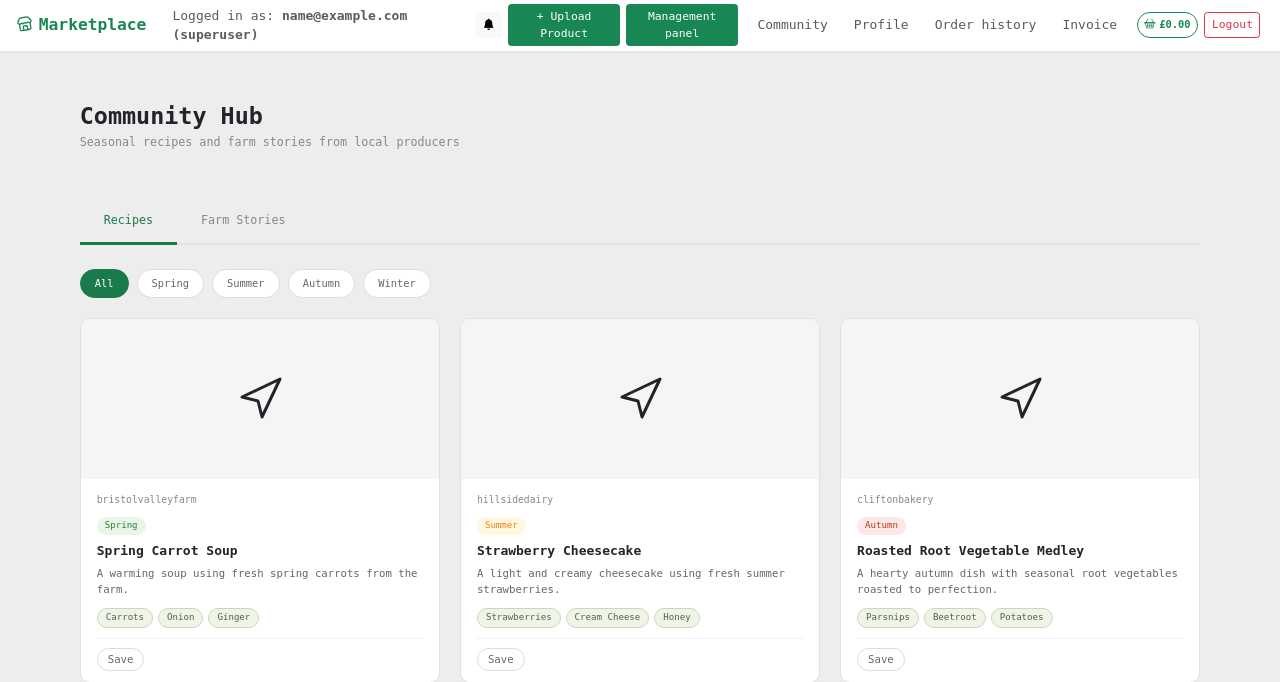
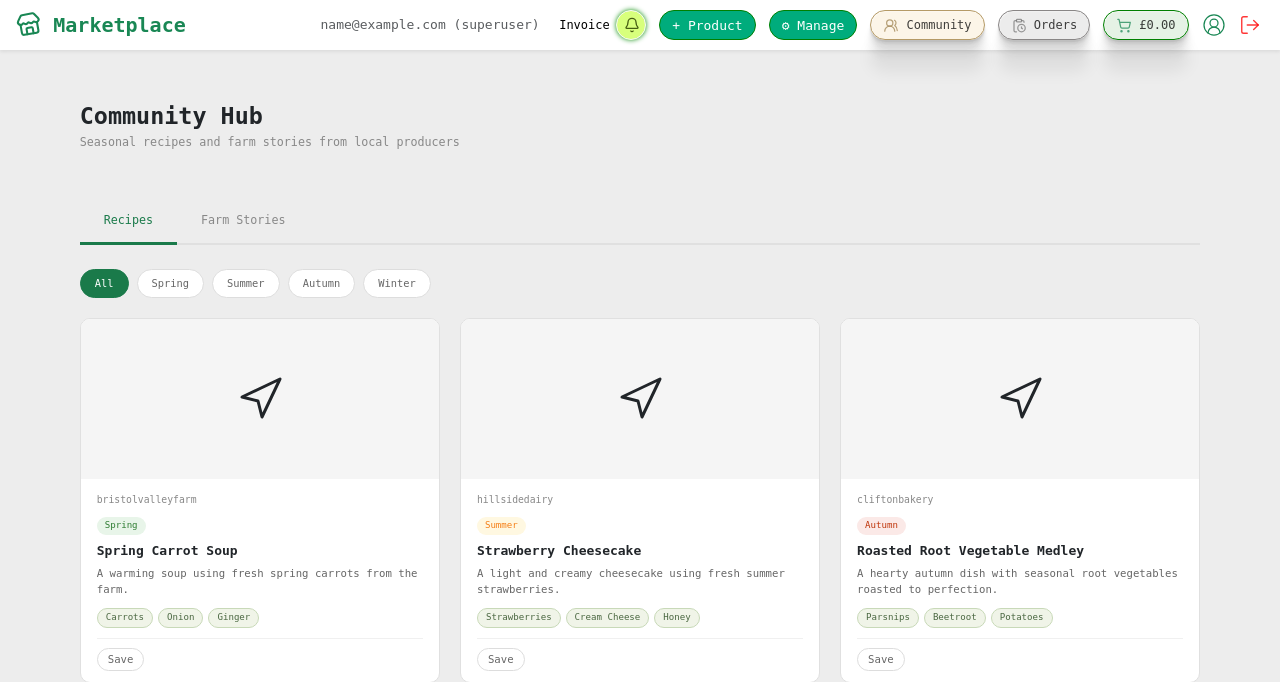
Before and after one commit to SkProGL/marketplace, a Django app: page /community/ in a window 1280 px wide. Shown: the top 682 px of the page. Run offline with Django 5.2, Linux system fonts and the light colour scheme; the visitor is signed in with stand-in values (Sample User, id 1).

Commit message:
merged with main

```diff
--- a/marketplace_platform/core/static/base.css
+++ b/marketplace_platform/core/static/base.css
@@ -6,6 +6,9 @@ body {
   font-family: monospace;
 }
 
+.alert{
+border-radius: 20px;
+}
 .navbar-container {
   display: flex;
   align-items: center;
@@ -16,35 +19,35 @@ body {
   position: relative;
   background: white;
 }
-.cart-icon-wrapper {
-    position: relative;
-    cursor: pointer;
-    display: flex;
-    align-items: center;
-    gap: 0.3rem;
-    padding: 0.25rem 0.5rem;
-    border-radius: 20px;
-    border: 1.5px solid #198754;
-    color: #198754;
-    font-size: 0.85rem;
-    transition: background 0.2s;
-    margin: 0 0.5rem;
-}
+/* .cart-icon-wrapper { */
+/*   position: relative; */
+/*   cursor: pointer; */
+/*   display: flex; */
+/*   align-items: center; */
+/*   gap: 0.3rem; */
+/*   padding: 0.25rem 0.5rem; */
+/*   border-radius: 20px; */
+/*   border: 1.5px solid #198754; */
+/*   color: #198754; */
+/*   font-size: 0.85rem; */
+/*   transition: background 0.2s; */
+/*   margin: 0 0.5rem; */
+/* } */
+/**/
+/* .cart-icon-wrapper:hover { */
+/*   background: #f0fff4; */
+/* } */
 
-.cart-icon-wrapper:hover {
-    background: #f0fff4;
-}
-
-.cart-bubble {
-    font-weight: 600;
-    font-size: 0.8rem;
-    color: #198754;
-}
+/* .cart-bubble { */
+/*   font-weight: 600; */
+/*   font-size: 0.8rem; */
+/*   color: #198754; */
+/* } */
 .cart-overlay {
   display: none;
   position: fixed;
   inset: 0;
-    background: rgba(0,0,0,0.3);
+  background: rgba(0, 0, 0, 0.3);
   z-index: 10000;
 }
 
@@ -60,7 +63,7 @@ body {
   height: 100vh;
   background: white;
   z-index: 10001;
-    box-shadow: -4px 0 20px rgba(0,0,0,0.15);
+  box-shadow: -4px 0 20px rgba(0, 0, 0, 0.15);
   display: flex;
   flex-direction: column;
   transition: right 0.3s ease;
@@ -92,7 +95,9 @@ body {
   color: #666;
 }
 
-.cart-close-btn:hover { color: #000; }
+.cart-close-btn:hover {
+  color: #000;
+}
 
 .cart-drawer-items {
   flex: 1;
@@ -179,7 +184,9 @@ body {
   text-decoration: none;
 }
 
-.cart-clear-btn:hover { text-decoration: underline; }
+.cart-clear-btn:hover {
+  text-decoration: underline;
+}
 .cart-drawer-stepper {
   display: flex;
   align-items: center;
@@ -213,7 +220,7 @@ body {
 #logo {
   filter: brightness(0) saturate(100%) invert(29%) sepia(78%) saturate(5443%)
     hue-rotate(149deg) brightness(94%) contrast(80%);
-  padding-bottom: 2px;
+  padding-bottom: 1px;
   transform: rotate(-10deg);
 }
 .navbar {
@@ -227,13 +234,15 @@ body {
   margin-left: 0.2rem;
 }
 .nav-link {
-  margin: 0 0.5rem;
+  /* margin: 0 0.5rem; */
+  color: black;
+  white-space: nowrap;
+  font-size: 12px;
 }
 
-.modal{
+.modal {
   top: 10%;
 }
-
 
 body {
   background-color: #ededed;
@@ -256,18 +265,12 @@ body {
   white-space: nowrap;
 }
 
-
 .navbar {
   min-height: 50px;
 }
 
 .navbar-brand:hover #logo {
   transform: rotate(0deg);
-}
-
-.nav-link {
-  margin: 0 0.5rem;
-  white-space: nowrap;
 }
 
 .navbar-collapse {
@@ -296,3 +299,114 @@ body {
     padding-left: 0;
   }
 }
+.btn-icon,
+.btn-group {
+  display: inline-block;
+  /* padding: 6px 12px; */
+  margin: 0 0.5rem;
+  border: 1px solid green;
+  border-radius: 20px;
+  color: black;
+  text-wrap-mode: nowrap;
+  height: 30px;
+  line-height: 28px;
+}
+.btn-group {
+  background: rgb(0 128 0 / 10%);
+  box-shadow:
+    1px 1px 2px -1px #fff inset,
+    0 2px 1px #00000010,
+    0 4px 2px #00000010,
+    0 8px 4px #00000010,
+    0 16px 8px #00000010,
+    0 32px 16px #00000010;
+}
+.btn-group span,
+.btn-group a {
+  padding: 12px 12px;
+  user-select: none;
+  cursor: pointer;
+  text-decoration: none;
+  color: rgb(0 0 0 / 75%);
+  display: inline;
+  font-size: 12px;
+}
+.btn-group .nav-link {
+  margin: 0;
+  /* padding: 0; */
+  display: inline-block;
+}
+.btn-group svg {
+  filter: brightness(0) saturate(100%) invert(29%) sepia(78%) saturate(5443%)
+    hue-rotate(149deg) brightness(94%) contrast(80%);
+  padding-bottom: 1px;
+}
+
+.btn-icon {
+  padding: 0;
+  border: none;
+}
+.btn-icon a {
+  padding: 0;
+  margin: 0;
+}
+.btn-icon svg {
+  filter: brightness(0) saturate(100%) invert(29%) sepia(78%) saturate(5443%)
+    hue-rotate(149deg) brightness(94%) contrast(80%);
+}
+
+.btn-logout {
+  color: #ff0000c9;
+  border: none;
+  background: none;
+  padding: 0;
+}
+
+.btn-logout svg {
+  filter: none;
+}
+#logo-text {
+  font-size: 20px;
+  margin-left: 0.5rem;
+}
+#base-community {
+  background: rgb(245 222 179 / 30%);
+  /* border: 1px solid wheat; */
+  border: 1px solid #b59a66;
+  svg {
+    filter: brightness(0) saturate(100%) invert(50%) sepia(63%) saturate(279%)
+      hue-rotate(0deg) brightness(93%) contrast(90%);
+  }
+}
+#base-order-history {
+  background: rgb(128 128 128 / 15%);
+  border: 1px solid #898686;
+  svg {
+    filter: brightness(0) saturate(100%) invert(57%) sepia(0%) saturate(1459%)
+      hue-rotate(139deg) brightness(82%) contrast(94%);
+  }
+}
+.base-manage {
+  background-color: #00ac7c;
+  border: 1px solid green;
+  border-radius: 20px;
+  height: 30px;
+  padding: 5px 12px;
+  user-select: none;
+  text-decoration: none;
+  color: white;
+  margin: 0 0.5rem;
+}
+
+#alert-bell-btn {
+  background: #d8ff7c;
+  border-radius: 30px;
+  height: 30px;
+  width: 30px;
+  color: #1f490e;
+  box-shadow: 0px 0px 5px #0e8f0e;
+  svg {
+    filter: brightness(0) saturate(100%) invert(33%) sepia(15%) saturate(1958%)
+      hue-rotate(37deg) brightness(93%) contrast(94%);
+  }
+}
--- a/marketplace_platform/core/templates/base.html
+++ b/marketplace_platform/core/templates/base.html
@@ -19,9 +19,9 @@
         <div class="navbar-container">
             <a class="navbar-brand" href="{% url 'home' %}">
                 <span>
-                    <svg id="logo" xmlns="http://www.w3.org/2000/svg" width="18" height="18" viewBox="0 0 24 24" fill="none" stroke="currentColor" stroke-width="2" stroke-linecap="round" stroke-linejoin="round" class="lucide lucide-store-icon lucide-store"><path d="M15 21v-5a1 1 0 0 0-1-1h-4a1 1 0 0 0-1 1v5"/><path d="M17.774 10.31a1.12 1.12 0 0 0-1.549 0 2.5 2.5 0 0 1-3.451 0 1.12 1.12 0 0 0-1.548 0 2.5 2.5 0 0 1-3.452 0 1.12 1.12 0 0 0-1.549 0 2.5 2.5 0 0 1-3.77-3.248l2.889-4.184A2 2 0 0 1 7 2h10a2 2 0 0 1 1.653.873l2.895 4.192a2.5 2.5 0 0 1-3.774 3.244"/><path d="M4 10.95V19a2 2 0 0 0 2 2h12a2 2 0 0 0 2-2v-8.05" /></svg>
+                    <svg id="logo" xmlns="http://www.w3.org/2000/svg" width="26" height="26" viewBox="0 0 24 24" fill="none" stroke="currentColor" stroke-width="2" stroke-linecap="round" stroke-linejoin="round" class="lucide lucide-store-icon lucide-store"><path d="M15 21v-5a1 1 0 0 0-1-1h-4a1 1 0 0 0-1 1v5"/><path d="M17.774 10.31a1.12 1.12 0 0 0-1.549 0 2.5 2.5 0 0 1-3.451 0 1.12 1.12 0 0 0-1.548 0 2.5 2.5 0 0 1-3.452 0 1.12 1.12 0 0 0-1.549 0 2.5 2.5 0 0 1-3.77-3.248l2.889-4.184A2 2 0 0 1 7 2h10a2 2 0 0 1 1.653.873l2.895 4.192a2.5 2.5 0 0 1-3.774 3.244"/><path d="M4 10.95V19a2 2 0 0 0 2 2h12a2 2 0 0 0 2-2v-8.05" /></svg>
                 </span>
-                <span> Marketplace </span>
+                <span id="logo-text"> Marketplace </span>
 
 
 		    </a>
@@ -36,13 +36,17 @@
                     {% if user.is_authenticated %}
                         <span class="navbar-text me-3 text-muted">
                             <!-- Display logged in user and role -->
-                            Logged in as: <strong>{{ user.email }} ({% if user.is_superuser %}superuser{% else %}{{ user.category }}{% endif %})</strong>
+                            <div>{{ user.email }} ({% if user.is_superuser %}superuser{% else %}{{ user.category }}{% endif %})</div>
                         </span>
+
+                        <a class="nav-link" href="{% url 'invoice' %}">Invoice</a>
+
                         {% if user.is_superuser or user.category == 'Admin' or user.category == 'Producer' %}
 			        <!-- alert icon -->
                          <div class="dropdown me-2">
-                            <button class="position-relative btn btn-sm btn-light" id="alertBellBtn" data-bs-toggle="dropdown" aria-expanded="false">
-                                <i class="bi bi-bell-fill"></i>
+                            <button class="position-relative btn btn-sm btn-light" id="alert-bell-btn" data-bs-toggle="dropdown" aria-expanded="false">
+                                <!-- <i class="bi bi-bell-fill"></i> -->
+<svg xmlns="http://www.w3.org/2000/svg" width="16" height="16" viewBox="0 0 24 24" fill="none" stroke="currentColor" stroke-width="2" stroke-linecap="round" stroke-linejoin="round" class="lucide lucide-bell-icon lucide-bell"><path d="M10.268 21a2 2 0 0 0 3.464 0"/><path d="M3.262 15.326A1 1 0 0 0 4 17h16a1 1 0 0 0 .74-1.673C19.41 13.956 18 12.499 18 8A6 6 0 0 0 6 8c0 4.499-1.411 5.956-2.738 7.326"/></svg>
                                 {% if navbar_alert_count %}<span class="position-absolute top-0 start-100 translate-middle badge rounded-pill bg-danger" style="font-size:.6rem">{{ navbar_alert_count }}</span>{% endif %}
                             </button>
                             <ul class="dropdown-menu dropdown-menu-end shadow" style="min-width:300px;max-height:360px;overflow-y:auto" aria-labelledby="alertBellBtn">
@@ -57,26 +61,54 @@
                                 {% endif %}
                             </ul>
                         </div>
-                        <a href="{% url 'inventory_upload' %}" class="btn btn-sm btn-success me-2">+ Upload Product</a>
-                        <a href="{% url 'management' %}" class="btn btn-sm btn-success me-2">Management panel</a>
+                        <a href="{% url 'inventory_upload' %}" class="base-manage" style="text-wrap-mode: nowrap;">+ Product</a>
+                        <a href="{% url 'management' %}" class="base-manage">⚙ Manage</a>
                          {% endif %}
-                        <a class="nav-link" href="{% url 'community' %}">Community</a>
-                        <a class="nav-link" href="{% url 'profile' %}">Profile</a>
-                        <a class="nav-link" href="{% url 'order_history' %}" >Order history</a>
-                        <a class="nav-link" href="{% url 'invoice' %}">Invoice</a>
-                        <div class="cart-icon-wrapper" id="cartToggle" onclick="openCart()">
-                            <i class="bi bi-basket2"></i>
-                            <span class="cart-bubble">£{{ cart_total_price|default:"0.00" }}</span>
+                        <!-- <a class="nav-link" href="">Community</a> -->
+
+
+			<div class="btn-group" id="base-community">
+				<a href="{% url 'community' %}" title="Community hub">
+				<svg xmlns="http://www.w3.org/2000/svg" width="16" height="16" viewBox="0 0 24 24" fill="none" stroke="currentColor" stroke-width="2" stroke-linecap="round" stroke-linejoin="round" class="lucide lucide-users-round-icon lucide-users-round"><path d="M18 21a8 8 0 0 0-16 0"/><circle cx="10" cy="8" r="5"/><path d="M22 20c0-3.37-2-6.5-4-8a5 5 0 0 0-.45-8.3"/></svg>
+					Community</a>
+			</div>
+			<div class="btn-group" id="base-order-history">
+				<a href="{% url 'order_history' %}" title="Order history">
+				<svg xmlns="http://www.w3.org/2000/svg" width="16" height="16" viewBox="0 0 24 24" fill="none" stroke="currentColor" stroke-width="2" stroke-linecap="round" stroke-linejoin="round" class="lucide lucide-clipboard-clock-icon lucide-clipboard-clock"><path d="M16 14v2.2l1.6 1"/><path d="M16 4h2a2 2 0 0 1 2 2v.832"/><path d="M8 4H6a2 2 0 0 0-2 2v14a2 2 0 0 0 2 2h2"/><circle cx="16" cy="16" r="6"/><rect x="8" y="2" width="8" height="4" rx="1"/></svg>
+					Orders</a>
+
+			</div>
+                        <!-- <div class="cart-icon-wrapper" id="cartToggle" onclick="openCart()"> -->
+                        <div class="btn-group" onclick="openCart()">
+				<span class="cart-bubble" title="View cart">
+				<svg xmlns="http://www.w3.org/2000/svg" width="16" height="16" viewBox="0 0 24 24" fill="none" stroke="currentColor" stroke-width="2" stroke-linecap="round" stroke-linejoin="round" class="lucide lucide-shopping-cart-icon lucide-shopping-cart"><circle cx="8" cy="21" r="1"/><circle cx="19" cy="21" r="1"/><path d="M2.05 2.05h2l2.66 12.42a2 2 0 0 0 2 1.58h9.78a2 2 0 0 0 1.95-1.57l1.65-7.43H5.12"/></svg>
+					£{{ cart_total_price|default:"0.00" }}</span>
                         </div>
 
+			<div class="btn-icon">
+				<a href="" title="Profile">
+<svg xmlns="http://www.w3.org/2000/svg" width="24" height="24" viewBox="0 0 24 24" fill="none" stroke="currentColor" stroke-width="1.25" stroke-linecap="round" stroke-linejoin="round" class="lucide lucide-circle-user-round-icon lucide-circle-user-round"><path d="M18 20a6 6 0 0 0-12 0"/><circle cx="12" cy="10" r="4"/><circle cx="12" cy="12" r="10"/></svg>
+				</a>
+			</div>
                         <form action="{% url 'logout' %}" method="post">
                             {% csrf_token %}
-                            <button type="submit" class="btn btn-sm btn-outline-danger me-2">Logout</button>
+                            <!-- <button type="submit" class="btn btn-sm btn-outline-danger me-2">Logout</button> -->
+
+				<div class="btn-icon">
+				    <button type="submit" class="btn-logout" title="Logout">
+	<svg xmlns="http://www.w3.org/2000/svg" width="22" height="22" viewBox="0 0 24 24" fill="none" stroke="currentColor" stroke-width="1.5" stroke-linecap="round" stroke-linejoin="round" class="lucide lucide-log-out-icon lucide-log-out"><path d="m16 17 5-5-5-5"/><path d="M21 12H9"/><path d="M9 21H5a2 2 0 0 1-2-2V5a2 2 0 0 1 2-2h4"/></svg> </button>
+
+				</div>
                         </form>
                     {% else %}
-                        <a class="cart-icon-wrapper" href="{% url 'login' %}">
-                            <i class="bi bi-basket2"></i>
-                        </a>
+                        <!-- <a class="cart-icon-wrapper" href="{% url 'login' %}"> -->
+
+			<div class="btn-icon">
+				<a href="{% url 'login' %}" title="Cart">
+	<svg xmlns="http://www.w3.org/2000/svg" width="16" height="16" viewBox="0 0 24 24" fill="none" stroke="currentColor" stroke-width="2" stroke-linecap="round" stroke-linejoin="round" class="lucide lucide-shopping-cart-icon lucide-shopping-cart"><circle cx="8" cy="21" r="1"/><circle cx="19" cy="21" r="1"/><path d="M2.05 2.05h2l2.66 12.42a2 2 0 0 0 2 1.58h9.78a2 2 0 0 0 1.95-1.57l1.65-7.43H5.12"/></svg>
+				</a>
+
+			</div>
                         <a class="nav-link" href="{% url 'login' %}">Log in</a>
                         <a class="nav-link" href="{% url 'signup' %}">Sign up</a>
                     {% endif %}
```
Also changed, not shown: marketplace_platform/core/migrations/0001_initial.py. Lines whose indentation alone changed are shown as unchanged.
